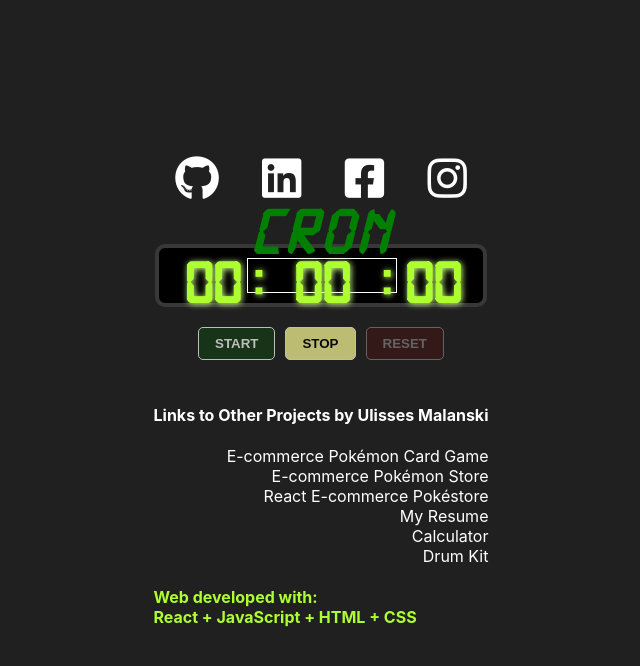
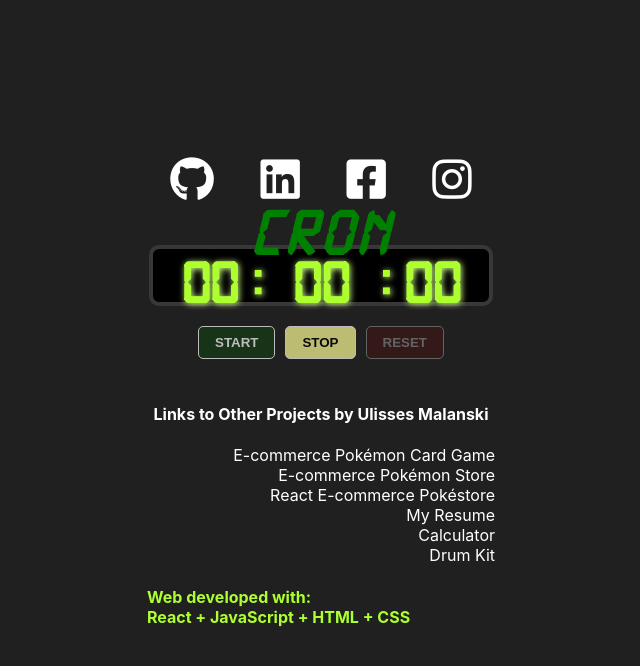
Before and after one commit to malanski/cron, a React (Create React App) app: page / in a window 1280 px wide. Shown: the top 666 px of the page, without its empty margins (319-959 px from the left). Built offline with nearby package versions, Linux system fonts and the light colour scheme.

Commit message:
width on minutes and miliseconds fixed : content movement

```diff
--- a/src/App.css
+++ b/src/App.css
@@ -50,7 +50,7 @@ h1{
 	margin: 0.5%;
 }
 #minutes{
-
+	width: 75px;
 	padding-right: 5px;
 	padding-left: 5px;
 }
@@ -66,12 +66,12 @@ h1{
 	flex-direction: row;
 	justify-content: space-between;
 	width: 150px;
-	border: 1px solid white;
 }
 
 #ms{
+	width: 75px;
+	padding-right: 5px;
 	padding-left: 5px;
-	min-width: 65px;
 }
 
 .actions{
```
